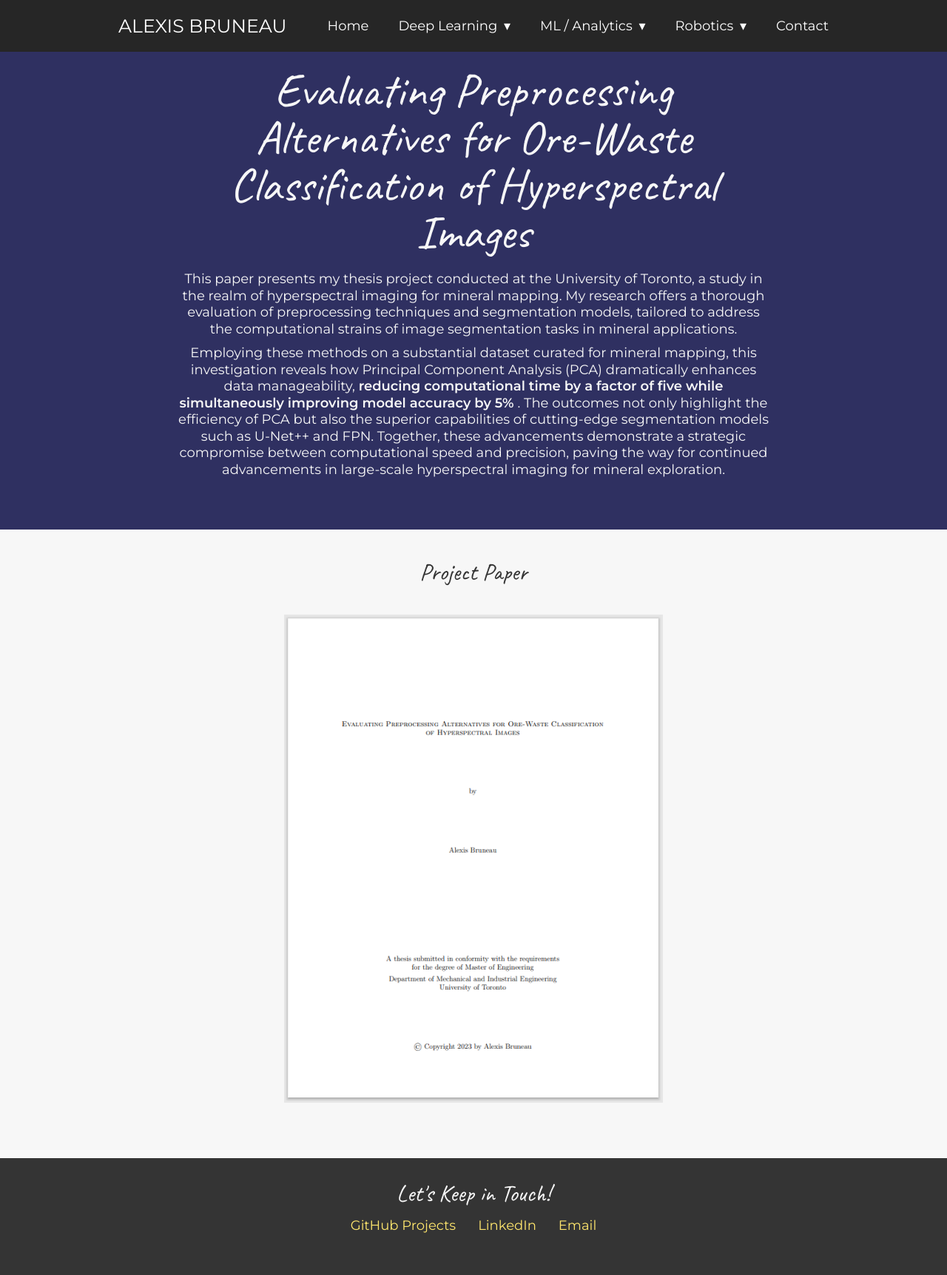
After one commit to alexis-bruneau/Alexis-Website, a Flask app: template templates/Uoft_Thesis.html in a window 1280 px wide. The commit adds this page. Shown: the whole page at 74% size. Run offline with Flask 3, Linux system fonts and the light colour scheme; the template is opened without the code that fills it, so the values that code supplies are empty; some libraries are stand-ins or nearby versions.

Commit message:
Adding thesis page and changing intro text

```diff
--- a/app/main.py
+++ b/app/main.py
@@ -7,7 +7,7 @@ import os
 import pandas as pd
 
 # from app.model import CNN_HandSign
-from app.model import CNN_HangSign_New  # (Remove app when running locally)
+from model import CNN_HangSign_New  # (Remove app when running locally)
 
 """
 from scrape import scrape_page
--- /dev/null
+++ b/templates/Uoft_Thesis.html
@@ -0,0 +1,96 @@
+<!DOCTYPE html>
+<html lang="en">
+  <head>
+    <meta charset="UTF-8" />
+    <meta name="viewport" content="width=device-width, initial-scale=1.0" />
+    <title>Image Segmentation for Hyperspectral Images</title>
+    <link rel="preconnect" href="https://fonts.googleapis.com" />
+    <link rel="preconnect" href="https://fonts.gstatic.com" crossorigin />
+    <link
+      href="https://fonts.googleapis.com/css2?family=Caveat:wght@400;600&family=Montserrat:wght@400;600&display=swap"
+      rel="stylesheet"
+    />
+    <link
+      rel="stylesheet"
+      href="https://maxcdn.bootstrapcdn.com/bootstrap/3.4.1/css/bootstrap.min.css"
+    />
+    <link rel="stylesheet" href="/static/css/style.css" />
+    <link rel="stylesheet" href="/static/css/menu_bar.css" />
+    <link rel="stylesheet" href="/static/css/pdf_image.css" />
+  </head>
+  <body>
+    <!-- ***********************  Side Bar  *********************** -->
+    <div id="menu"></div>
+
+    <main>
+      <!-- ***********************  PROJECT DESCRIPTION  *********************** -->
+      <header>
+        <div class="content-wrap">
+          <h1>
+            Evaluating Preprocessing Alternatives for Ore-Waste Classification
+            of Hyperspectral Images
+          </h1>
+          <p>
+            This paper presents my thesis project conducted at the University of
+            Toronto, a study in the realm of hyperspectral imaging for mineral
+            mapping. My research offers a thorough evaluation of preprocessing
+            techniques and segmentation models, tailored to address the
+            computational strains of image segmentation tasks in mineral
+            applications.
+          </p>
+
+          <p>
+            Employing these methods on a substantial dataset curated for mineral
+            mapping, this investigation reveals how Principal Component Analysis
+            (PCA) dramatically enhances data manageability,
+            <b>
+              reducing computational time by a factor of five while
+              simultaneously improving model accuracy by 5% </b
+            >. The outcomes not only highlight the efficiency of PCA but also
+            the superior capabilities of cutting-edge segmentation models such
+            as U-Net++ and FPN. Together, these advancements demonstrate a
+            strategic compromise between computational speed and precision,
+            paving the way for continued advancements in large-scale
+            hyperspectral imaging for mineral exploration.
+          </p>
+        </div>
+      </header>
+
+      <!-- ***********************  PROJECT CONTENT  *********************** -->
+      <!-- Add your project content here -->
+      <section class="pdf-results">
+        <div class="paper-content-wrap">
+          <div class="image-pdf-container">
+            <h2 class="paper">Project Paper</h2>
+            <a
+              href="Project_PDF_Reports/Evaluating Preprocessing Alternatives for Ore-Waste Classification - Thesis.pdf"
+              target="_blank"
+            >
+              <div class="image-overlay">
+                <img
+                  src="/static/images/Evaluating Preprocessing Alternatives for Ore-Waste Classification - Thesis.png"
+                  alt="Results"
+                />
+                <div class="image-text">Click to view full report</div>
+              </div>
+            </a>
+          </div>
+        </div>
+      </section>
+
+      <footer>
+        <div id="contact"></div>
+      </footer>
+    </main>
+
+    <script src="https://ajax.googleapis.com/ajax/libs/jquery/3.6.0/jquery.min.js"></script>
+    <script src="https://maxcdn.bootstrapcdn.com/bootstrap/3.4.1/js/bootstrap.min.js"></script>
+    <script src="/static/js/MenuBar.js"></script>
+    <script>
+      $(document).ready(function () {
+        $("#menu").load("menu_bar.html");
+        $("#contact").load("Contact.html");
+      });
+    </script>
+  </body>
+</html>
--- a/templates/menu_bar.html
+++ b/templates/menu_bar.html
@@ -15,10 +15,17 @@
           <a href="#!">Deep Learning</a>
           <ul class="nav-dropdown">
             <li>
-              <a href="Grayscale.html">Grayscale to Coloured image</a>
+              <a href="Uoft_Thesis.html"
+                >Image Segmentation on Hyperspectral Image (thesis)</a
+              >
             </li>
+
             <li>
               <a href="Essay_Grading.html">Automated Essay Gradding</a>
+            </li>
+
+            <li>
+              <a href="Grayscale.html">Grayscale to Coloured image</a>
             </li>
           </ul>
         </li>
```
Also changed, not shown: templates/index.html (+16 -26 lines), static/images/Evaluating Preprocessing Alternatives for Ore-Waste Classification - Thesis.png (added), 1 other file.
